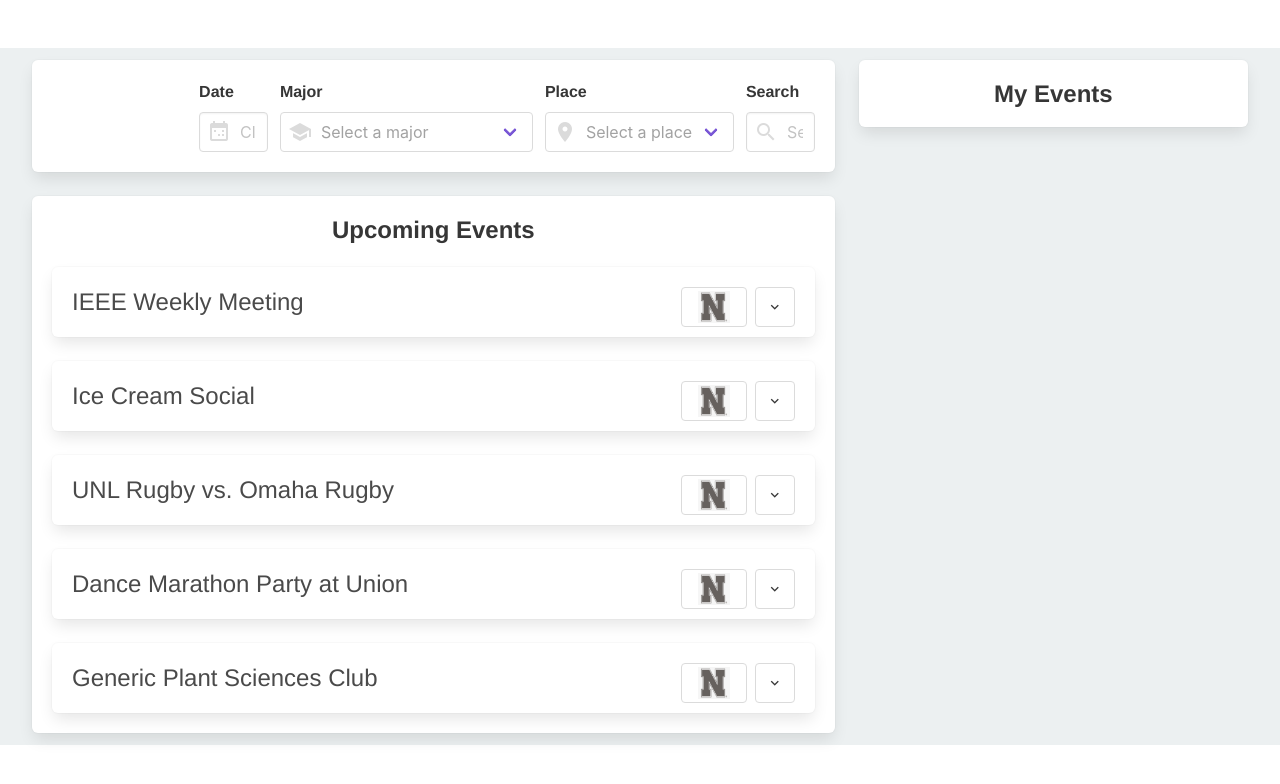
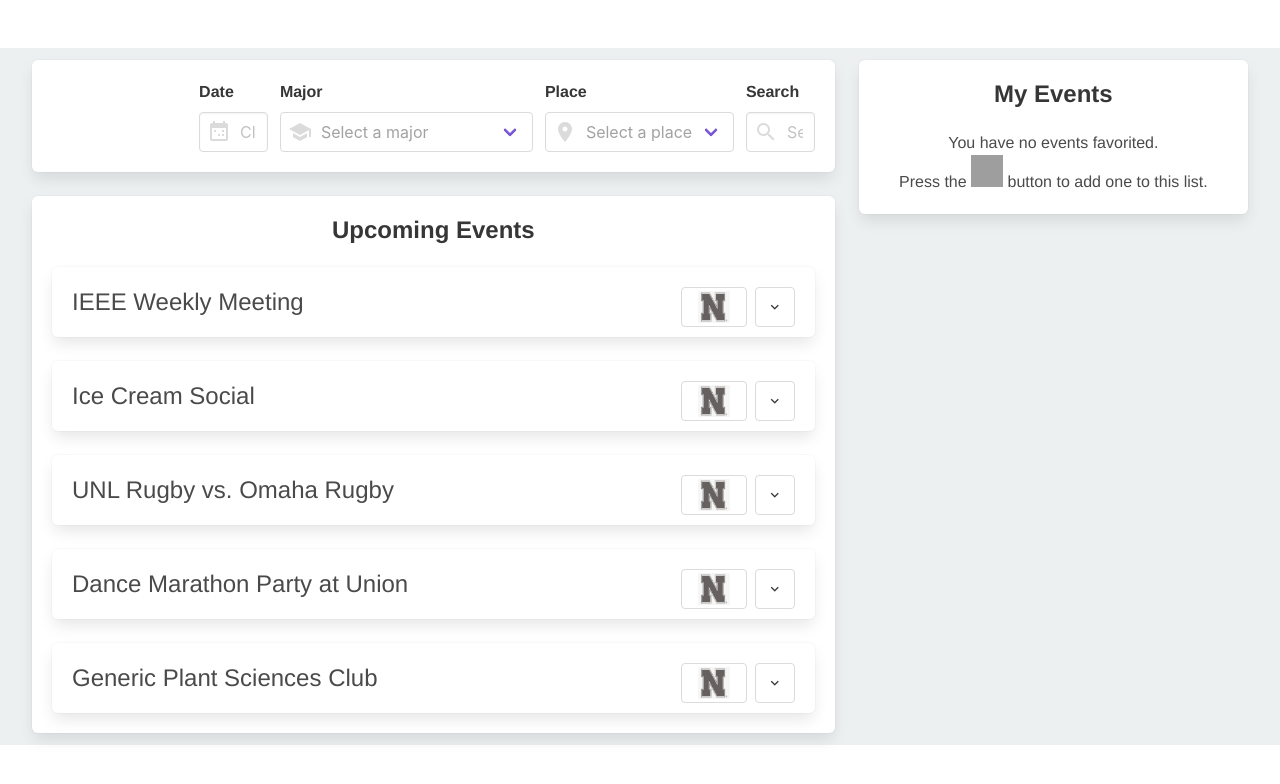
Before and after one commit to Jackzmc/human-interact-prototype, a Vue app: page / in a window 1280 px wide. Shown: the top 784 px of the page. Built offline with nearby package versions, Linux system fonts and the light colour scheme; grey boxes are pictures that could not be loaded.

Commit message:
Add indication when no events

```diff
--- a/src/components/FavoriteList.vue
+++ b/src/components/FavoriteList.vue
@@ -1,6 +1,7 @@
 <template>
 <div class="box">
   <h4 class="title is-4 has-text-centered">My Events</h4>
+  <template v-if="favorited.length > 0">
     <div class="box" v-for="event in favorited" :key="event.name">
       <a class="title is-6 is-inline" @click="expandEvent(event)">
         {{event.name}}
@@ -21,6 +22,14 @@
         <b-icon icon="map-marker" />
         {{event.place}}
       </template>
+    </div>
+  </template>
+  <div v-else class="has-text-centered">
+    <p>You have no events favorited.</p>
+    <p>Press the
+      <img src="@/assets/logo.png" class="neb-icon" alt="Nebraska Icon" />
+      button to add one to this list.
+    </p>
   </div>
 </div>
 </template>
```
Lines whose indentation alone changed are shown as unchanged.
